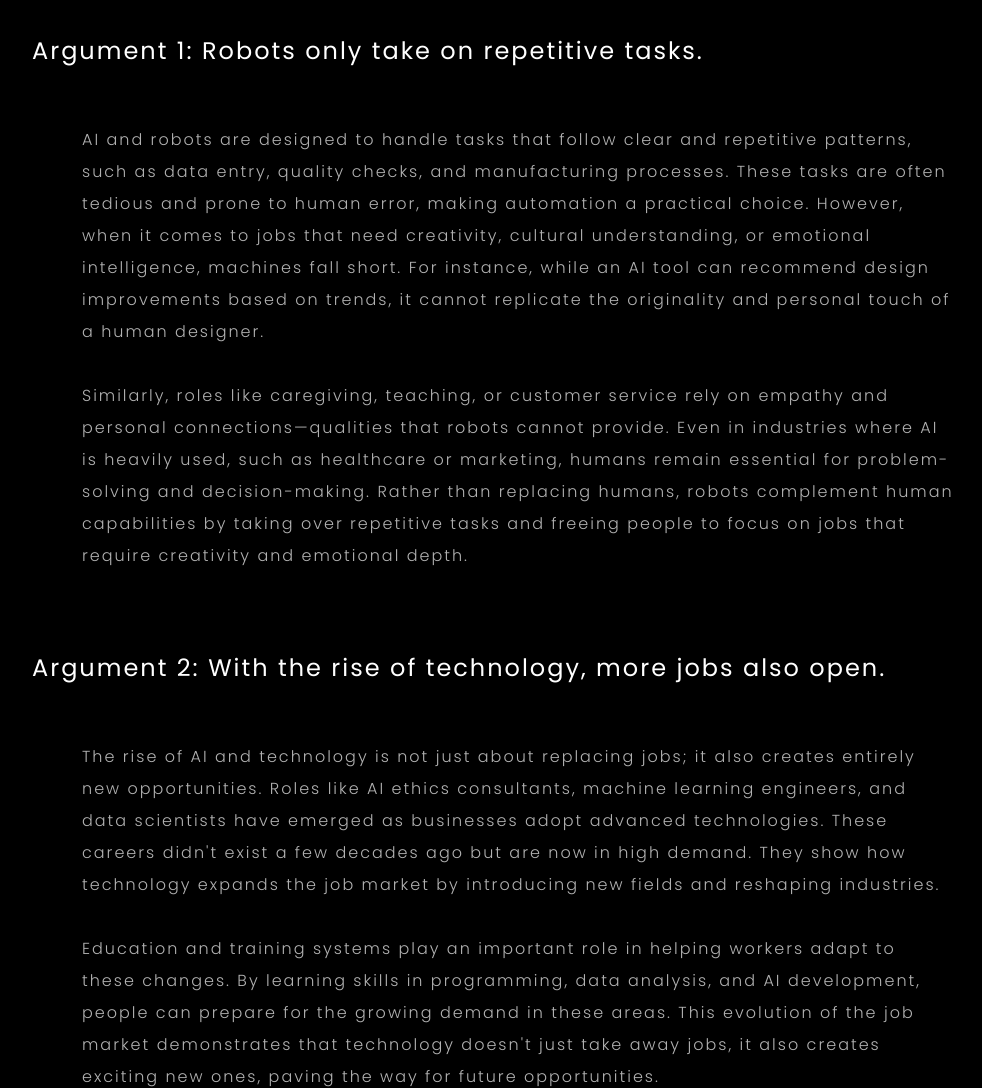
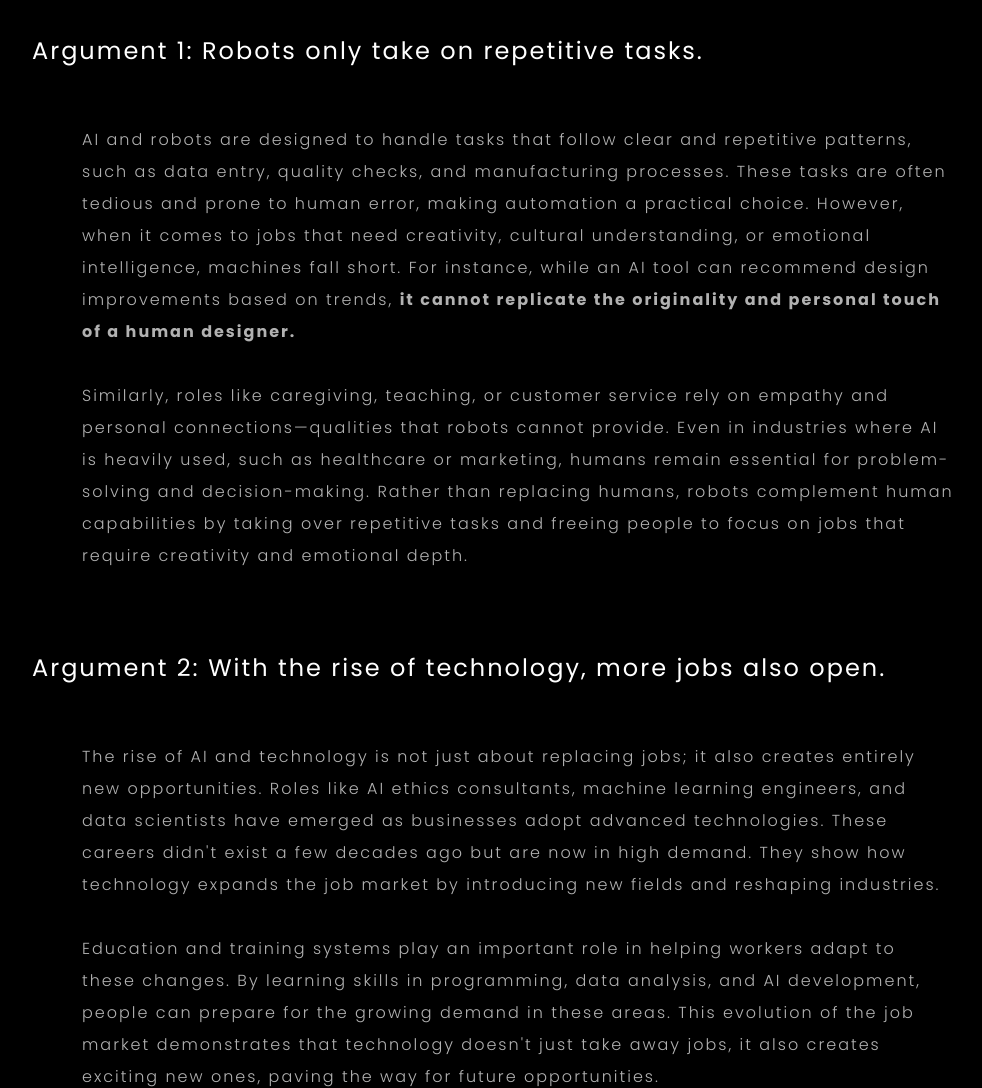
Before and after one commit to AndreBryant/sts-website-1, a plain HTML site: page index.html in a window 1280 px wide. Shown: the part 2960-4048 px from the top of the page, without its empty margins (146-1128 px from the left). Drawn offline with Linux system fonts and the light colour scheme.

Commit message:
add emphasis on arg 1

```diff
--- a/index.html
+++ b/index.html
@@ -121,8 +121,11 @@
           human error, making automation a practical choice. However, when it
           comes to jobs that need creativity, cultural understanding, or
           emotional intelligence, machines fall short. For instance, while an AI
-          tool can recommend design improvements based on trends, it cannot
-          replicate the originality and personal touch of a human designer.
+          tool can recommend design improvements based on trends,
+          <strong
+            >it cannot replicate the originality and personal touch of a human
+            designer.</strong
+          >
           <br /><br />
           Similarly, roles like caregiving, teaching, or customer service rely
           on empathy and personal connections—qualities that robots cannot
```
